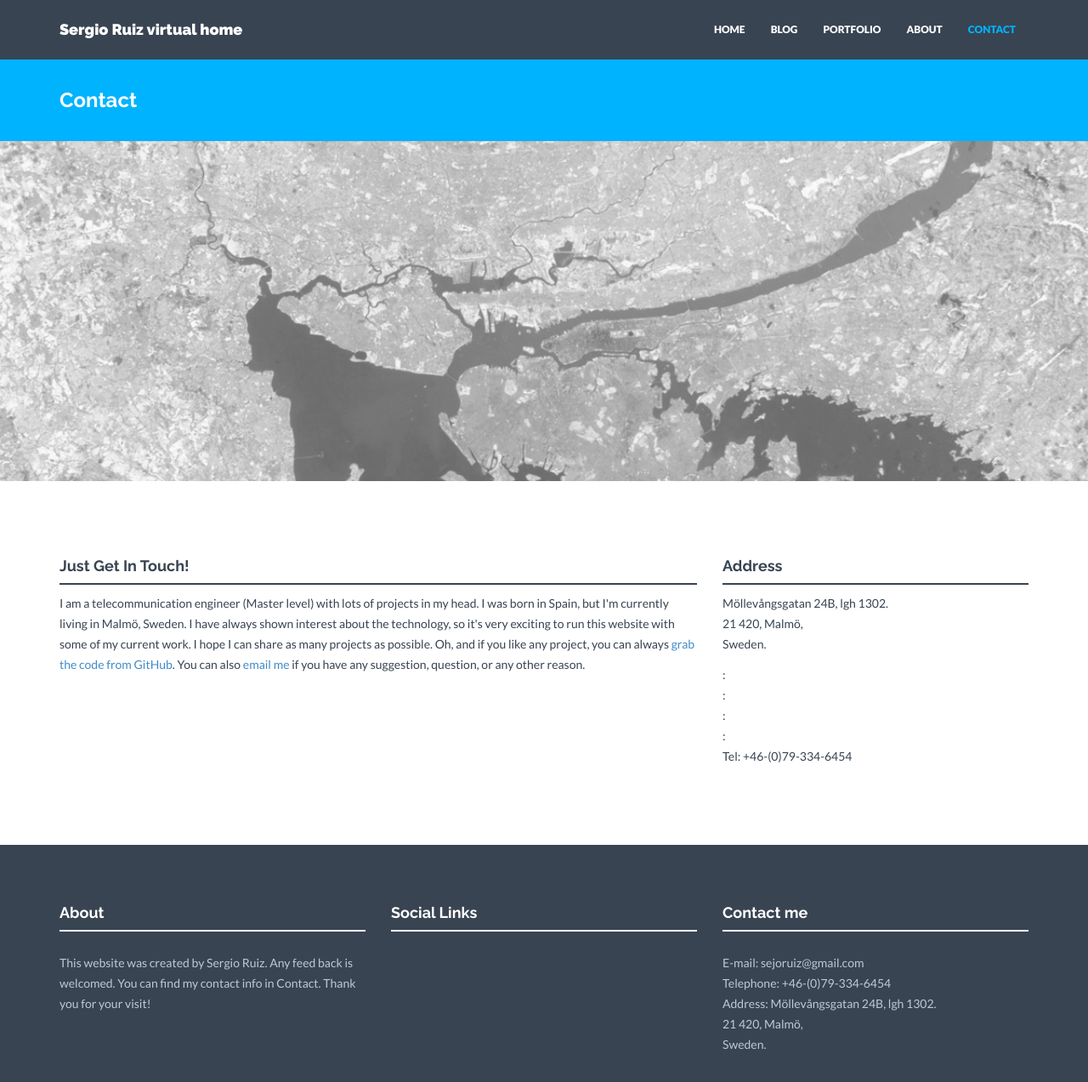
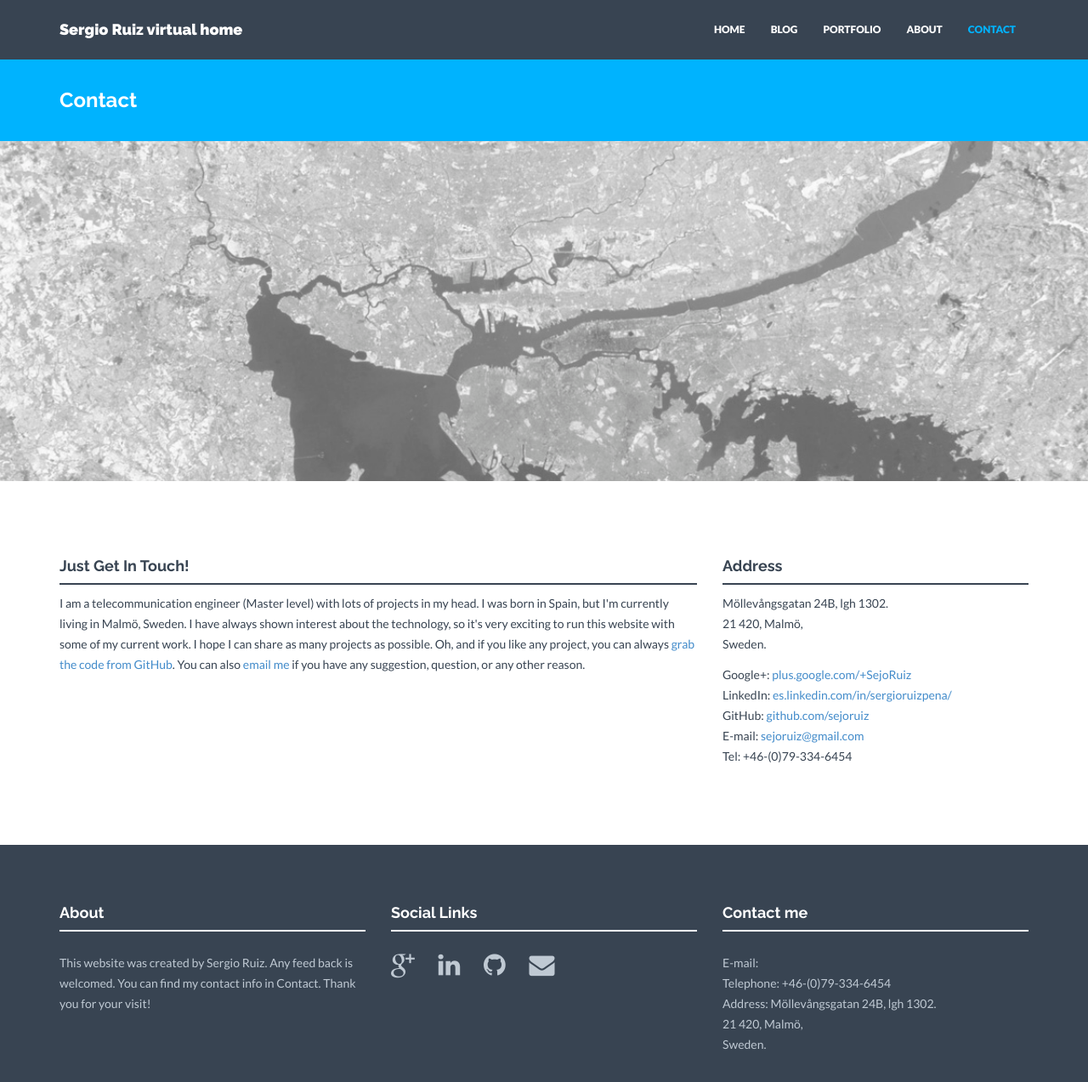
Before and after one commit to sejoruiz/sejoruiz.github.io, a Jekyll site: the page built from contact.html, in a window 1280 px wide and 1313 px high. Shown: the top 1273 px of the window at 85% size. Built offline with Jekyll 4.4.1, drawn with Linux system fonts in a browser that asks for light colours; nearby versions of some CDN libraries; part of the change alters nothing that is shown.

Commit message:
Merged all social info into one structure. Website is not broken anymore. Yay!

```diff
--- a/_config.yml
+++ b/_config.yml
@@ -26,29 +26,35 @@ colors:  #in hex code if not noted else
 
 # Social networks usernames. Many more available: google-plus, flickr, linkedin, etc). Shown in footer.
 social:
-  - googleplus:
-        name: Google+
-        tag: google-plus
-        url: plus.google.com/+SejoRuiz
-        protocol: https://
 
-  - linkedin:
-        name: LinkedIn
-        tag: linkedin
-        url: es.linkedin.com/in/sergioruizpena/
-        protocol: https://
+  - name: "Google+"
+    tag: "google-plus"
+    url: "plus.google.com/+SejoRuiz"
+    protocol: "https://"
 
-  - github:
-        name: GitHub
-        tag: github
-        url: github.com/sejoruiz
-        protocol: https://
 
-  - email:
-        name: E-mail
-        tag: envelope
-        url: sejoruiz@gmail.com
-        protocol: "mailto:"
+  - name: "LinkedIn"
+    tag: linkedin
+    url: es.linkedin.com/in/sergioruizpena/
+    protocol: https://
+
+
+  - name: GitHub
+    tag: github
+    url: github.com/sejoruiz
+    protocol: https://
+
+
+  - name: E-mail
+    tag: envelope
+    url: sejoruiz@gmail.com
+    protocol: "mailto:"
+
+# Since I haven't been able to access social as a dict of dicts, we will use magic numbers to address each field. Dirty but no headaches
+google_plus_index: 0
+linkedin_index: 1
+github_index: 2
+email_index: 3
 
 # Postal address (add as many lines as necessary). Shown in footer and on Contact page.
 address:
--- a/_includes/footer.html
+++ b/_includes/footer.html
@@ -11,7 +11,7 @@
                 <div class="hline-w"></div>
                 <p>
                     {% for network in site.social %}
-                        <a href="{{ network.protocol }}{{ network.url }}" class="btn-social btn-outline"><i class="fa fa-{{ network[1].tag }}"></i></a>
+                        <a href="{{ network.protocol }}{{ network.url }}" class="btn-social btn-outline"><i class="fa fa-{{ network.tag }}"></i></a>
                     {% endfor %}
                 </p>
             </div>
@@ -19,7 +19,7 @@
                 <h4>Contact me</h4>
                 <div class="hline-w"></div>
                 <p>
-                    E-mail: {{site.email}}<br>
+                    E-mail: {{site.social[email_index].url}}<br>
                     Telephone: {{site.tel}} <br>
                     Address:
                     {% for line in site.address.first.lines %}
--- a/contact.html
+++ b/contact.html
@@ -11,7 +11,7 @@ permalink: /contact/
         <div class="col-lg-8">
             <h4>Just Get In Touch!</h4>
             <div class="hline"></div>
-                <p>I am a telecommunication engineer (Master level) with lots of projects in my head. I was born in Spain, but I'm currently living in Malmö, Sweden. I have always shown interest about the technology, so it's very exciting to run this website with some of my current work. I hope I can share as many projects as possible. Oh, and if you like any project, you can always <a href="{{site.social.github.protocol}}{{site.social.github.url}}">grab the code from GitHub</a>. You can also <a href="{{site.social.email.protocol}}{{site.social.email.url}}">email me</a> if you have any suggestion, question, or any other reason.</p>
+                <p>I am a telecommunication engineer (Master level) with lots of projects in my head. I was born in Spain, but I'm currently living in Malmö, Sweden. I have always shown interest about the technology, so it's very exciting to run this website with some of my current work. I hope I can share as many projects as possible. Oh, and if you like any project, you can always <a href="{{site.social[site.github_index].protocol}}{{site.social[site.github_index].url}}">grab the code from GitHub</a>. You can also <a href="{{site.social[site.email_index].protocol}}{{site.social[site.email_index].url}}">email me</a> if you have any suggestion, question, or any other reason.</p>
                 <!--<form role="form">
                   <div class="form-group">
                     <label for="InputEmail1">Email address</label>
```
